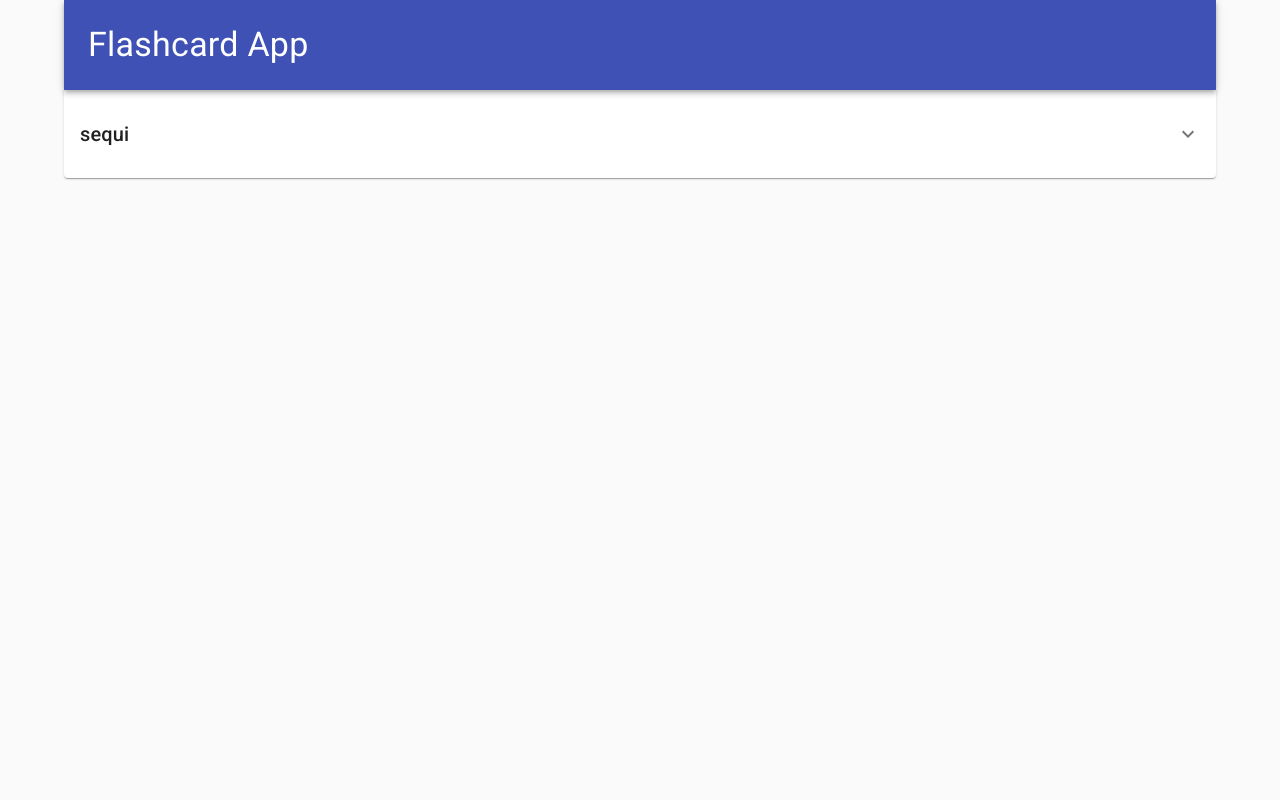
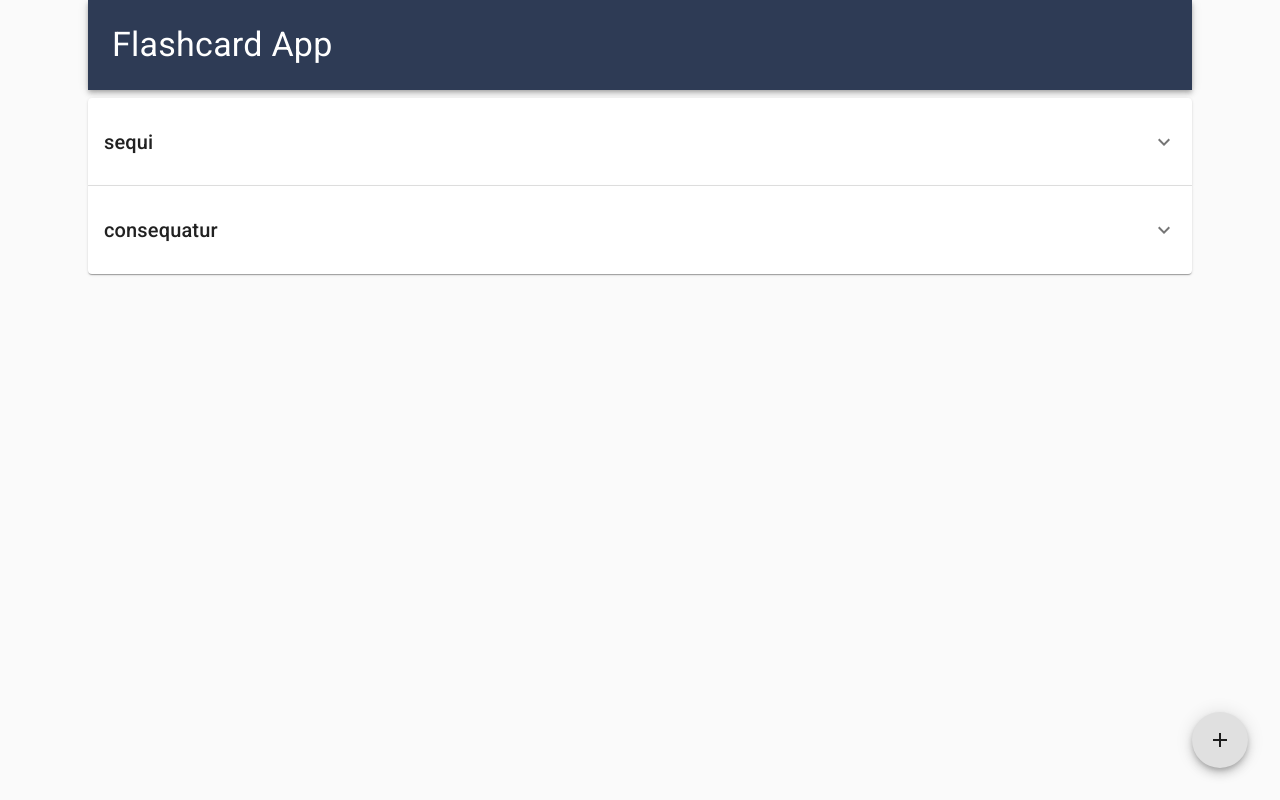
Before and after one commit to cs421sp23-homework/flashcards-SarahWuJHU, a React (Create React App) app in the folder flashcard-client/: page / in a window 1280 px wide. Built offline with nearby package versions, Linux system fonts and the light colour scheme.

Commit message:
organized cards into decks

```diff
--- a/flashcard-client/package.json
+++ b/flashcard-client/package.json
@@ -11,12 +11,12 @@
     "@testing-library/jest-dom": "^5.16.5",
     "@testing-library/react": "^13.4.0",
     "@testing-library/user-event": "^13.5.0",
+    "axios": "^1.3.2",
+    "bootstrap": "^5.2.3",
     "react": "^18.2.0",
-    "react-card-flip": "^1.2.0",
     "react-dom": "^18.2.0",
-    "react-scale-text": "^1.2.2",
+    "react-router-dom": "^6.8.0",
     "react-scripts": "5.0.1",
-    "react-textarea-autosize": "^8.4.0",
     "web-vitals": "^2.1.4"
   },
   "scripts": {
--- a/flashcard-client/src/App.js
+++ b/flashcard-client/src/App.js
@@ -2,39 +2,56 @@ import React, { Component } from "react";
 import CardDeck from "./components/CardDeck";
 import { Container } from "@mui/material";
 import Header from "./components/Header";
+import { Routes, Route } from "react-router";
+import DisplayCards from "./pages/DisplayCards";
 
 class App extends Component {
   constructor(props) {
     super(props);
     this.state = {
-      token:"",
+      token: "",
       cards: [
         {
-            "_id": "63d6c1c51467a50be8d30f58",
-            "word": "accusamus",
-            "definition": "Qui quis aut sint nobis aut est dignissimos numquam ut. Praesentium cum rerum temporibus nam. Quam et laudantium delectus voluptates sit. Labore ut quod fuga. Harum dignissimos omnis laborum deleniti consequatur. Numquam natus ut animi alias quas excepturi tenetur veniam ut.",
-            "deck": "sequi",
-            "author": "63d6c1c41467a50be8d30f56",
-            "__v": 0
+          _id: "63d6c1c51467a50be8d30f58",
+          word: "accusamus",
+          definition:
+            "Qui quis aut sint nobis aut est dignissimos numquam ut. Praesentium cum rerum temporibus nam. Quam et laudantium delectus voluptates sit. Labore ut quod fuga. Harum dignissimos omnis laborum deleniti consequatur. Numquam natus ut animi alias quas excepturi tenetur veniam ut.",
+          deck: "sequi",
+          author: "63d6c1c41467a50be8d30f56",
+          __v: 0,
         },
         {
-            "_id": "63d6c1c51467a50be8d30f5a",
-            "word": "optio",
-            "definition": "Minima voluptatum sed dolorum laborum rerum explicabo. Non laudantium nihil est id facere asperiores recusandae. Odio possimus aspernatur alias adipisci temporibus exercitationem fugiat aperiam consequatur. Temporibus minima labore perspiciatis excepturi molestias sed id dolore. Libero repudiandae tempore doloribus enim reiciendis. Animi impedit est tenetur tenetur deserunt ea.",
-            "deck": "sequi",
-            "author": "63d6c1c41467a50be8d30f56",
-            "__v": 0
-        }
-    ]
+          _id: "63d6c1c51467a50be8d30f5a",
+          word: "optio",
+          definition:
+            "Minima voluptatum sed dolorum laborum rerum explicabo. Non laudantium nihil est id facere asperiores recusandae. Odio possimus aspernatur alias adipisci temporibus exercitationem fugiat aperiam consequatur. Temporibus minima labore perspiciatis excepturi molestias sed id dolore. Libero repudiandae tempore doloribus enim reiciendis. Animi impedit est tenetur tenetur deserunt ea.",
+          deck: "consequatur",
+          author: "63d6c1c41467a50be8d30f56",
+          __v: 0,
+        },
+      ],
     };
+  }
+
+  organizeCards(cards) {
+    let decks = {};
+    for (const card in cards) {
+      if (cards[card].deck in decks) {
+        decks[cards[card].deck].push(cards[card]);
+      } else {
+        decks[cards[card].deck] = [cards[card]];
+      }
+    }
+    return decks
   }
 
   render() {
     const { cards } = this.state;
     return (
       <Container>
-        <Header />
-        <CardDeck title ={"sequi"} cards={cards}/>
+        <Routes>
+          <Route path="/" element={<DisplayCards decks={this.organizeCards(cards)}/>}/>
+        </Routes>
       </Container>
     );
   }
--- a/flashcard-client/src/components/CardDeck.js
+++ b/flashcard-client/src/components/CardDeck.js
@@ -10,7 +10,7 @@ import CourseCard from "./FlashCard";
 
 class CardDeck extends Component {
     render() {
-      const { cards, title } = this.props;
+      const { deck, title } = this.props;
 
       return (
         <Accordion defaultExpanded={false}>
@@ -26,7 +26,7 @@ class CardDeck extends Component {
               justifyContent="center"
               alignItems="center"
             >
-              {cards.map((content, index) => {
+              {deck.map((content, index) => {
                 return (
                   <CourseCard
                     key={index}
--- a/flashcard-client/src/components/FlashCard.js
+++ b/flashcard-client/src/components/FlashCard.js
@@ -8,8 +8,8 @@ import MenuItem from "@material-ui/core/MenuItem";
 import Select from "@material-ui/core/Select";
 import Button from "@mui/material/Button";
 import Typography from "@mui/material/Typography";
-import ScaleText from "react-scale-text";
 import { Component } from "react";
+import { withStyles } from "@material-ui/core";
 
 const styles = {
   card: {
@@ -18,11 +18,11 @@ const styles = {
     height: "16rem",
   },
   cardContent: {
-    minHeight: "8rem",
+    minHeight: "13rem",
+    maxHeight: "13rem",
   },
   cardActions: {
     height: "3rem",
-    disableSpacing: true
   },
   iconButton: {
     marginLeft: "auto",
@@ -30,6 +30,7 @@ const styles = {
     height: "3rem",
     borderRadius: "50%",
   },
+
   expandMore: {
     position: "absolute",
     left: "0",
@@ -65,19 +66,18 @@ class FlashCard extends Component {
     return (
       <Grid item>
         <Card style={styles.card}>
-          <CardContent>
-            <Typography variant="body3">
-              <div
-                className="parent"
-                style={{ width: "12rem", height: "8rem" }}
-              >
-                <ScaleText widthOnly={false}>
-                  <p className="child">
-                    {this.state.isFlipped ? content.word : content.definition}
-                  </p>
-                </ScaleText>
-              </div>
-            </Typography>
+          <CardContent style={styles.cardContent}>
+            <div
+              style={{
+                overflow: "scroll",
+                textOverflow: "ellipsis",
+                maxHeight:"12rem"
+              }}
+            >
+              <Typography>
+              {this.state.isFlipped ? content.word : content.definition}
+              </Typography>
+            </div>
           </CardContent>
           <CardActions style={styles.cardActions}>
             <Button size="small" onClick={this.handleFlipClick}>
@@ -104,4 +104,4 @@ class FlashCard extends Component {
   }
 }
 
-export default FlashCard;
+export default withStyles(styles)(FlashCard);
--- a/flashcard-client/src/components/Header.js
+++ b/flashcard-client/src/components/Header.js
@@ -2,10 +2,12 @@ import AppBar from "@material-ui/core/AppBar";
 import Box from "@material-ui/core/Box";
 import Toolbar from "@material-ui/core/Toolbar";
 import Typography from "@material-ui/core/Typography";
-
 function Header() {
   return (
-    <AppBar position="sticky">
+    <AppBar
+      style={{ background: "#2E3B55", width: "100%" }}
+      position="inherent"
+    >
       <Toolbar>
         <Box py={3}>
           <Typography variant="h4">Flashcard App</Typography>
--- a/flashcard-client/src/index.js
+++ b/flashcard-client/src/index.js
@@ -1,11 +1,12 @@
 import ReactDOM from "react-dom";
 import App from "./App";
 import {CssBaseline} from "@material-ui/core";
+import { BrowserRouter as Router } from "react-router-dom";
 
 ReactDOM.render(
-  <>
+  <Router>
     <CssBaseline />
     <App />
-  </>,
+  </Router>,
   document.getElementById("root")
 );
--- /dev/null
+++ b/flashcard-client/src/pages/DisplayCards.js
@@ -0,0 +1,35 @@
+import { List, Fab, withStyles } from "@material-ui/core";
+import Add from "@mui/icons-material/Add";
+import CardDeck from "../components/CardDeck";
+import { Container } from "@mui/material";
+import Header from "../components/Header";
+
+const styles = {
+  fab: {
+    position: "absolute",
+    bottom: "2rem",
+    right: "2rem",
+  },
+};
+
+function DisplayCards(props) {
+  const { decks } = props;
+  let decklist = []
+  for (const deck in decks){
+    console.log(deck)
+    decklist.push(<CardDeck deck={decks[deck]} title={deck} key={deck}/>)
+  }
+  return (
+    <Container>
+      <Header />
+      <List>
+        {decklist}
+      </List>
+      <Fab aria-label={"Add"} style={styles.fab} >
+        <Add />
+      </Fab>
+    </Container>
+  );
+}
+
+export default withStyles(styles)(DisplayCards);
```
Also changed, not shown: flashcard-client/src/components/Login.js (added, +23 -0 lines), flashcard-client/src/services.js/api.js (added, +76 -0 lines), 1 other file (tests, documents, lock files or other folders).
